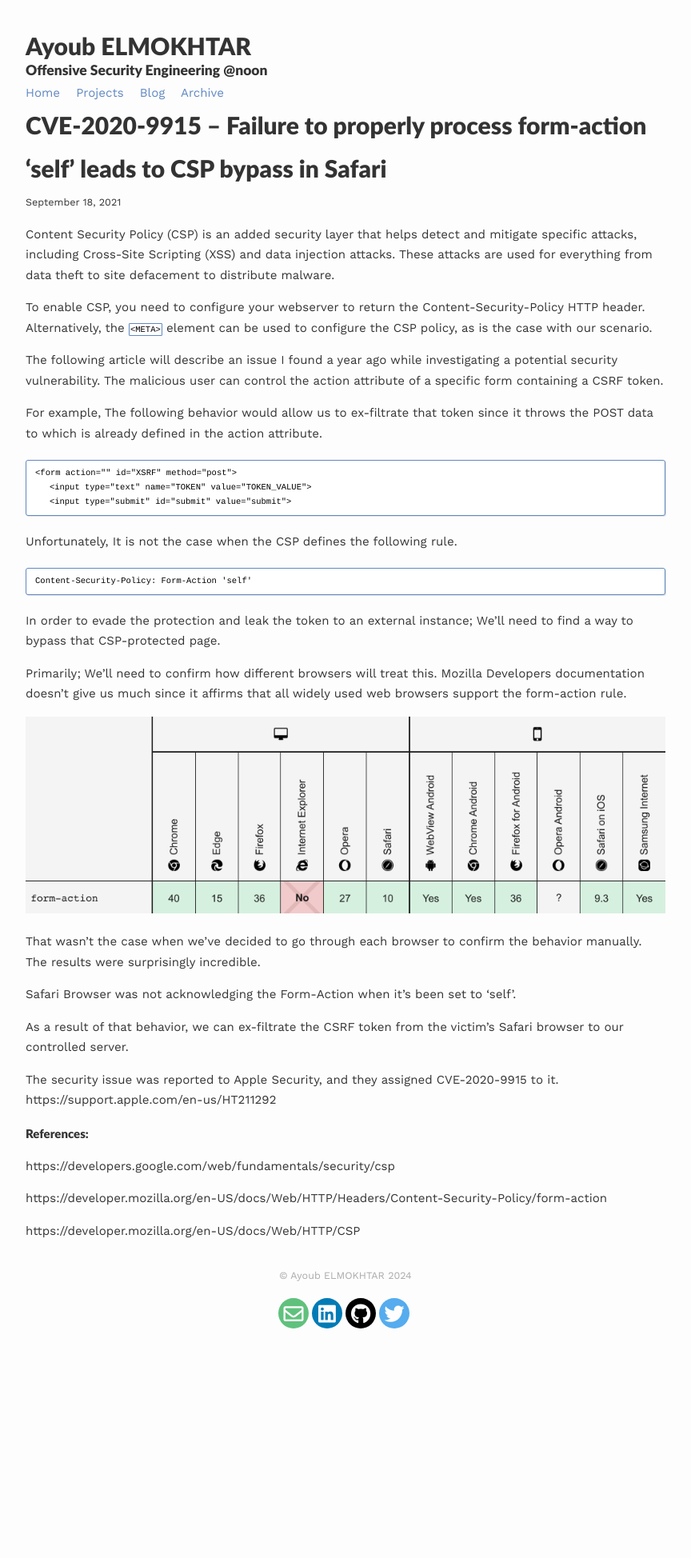
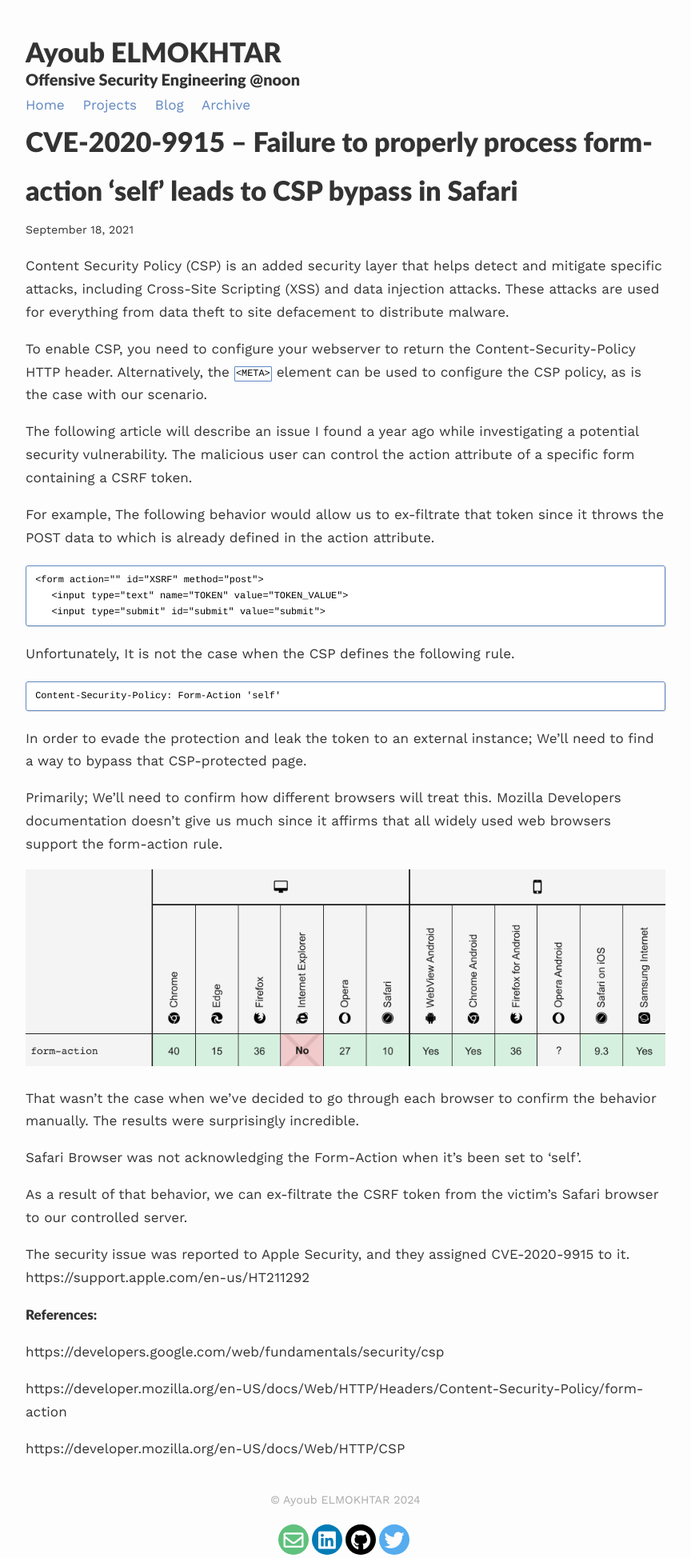
Before and after one commit to aelmokhtar/ayoubmokhtar.github.io, a Jekyll site: the page built from _posts/2021-09-18-csp-bypass-cve-2020-9915.md, in a window 1280 px wide. Shown: the whole page at 80% size, without its empty margins (208-1072 px from the left). Built offline with Jekyll 4.4.1, drawn with Linux system fonts in a browser that asks for light colours; nearby versions of some CDN libraries; before the commit the page ends 1665 px from its top, so only the background shows below that.

Commit message:
increase a bit

```diff
--- a/assets/css/_sass/variables.scss
+++ b/assets/css/_sass/variables.scss
@@ -1,5 +1,5 @@
 $base-font-family: 'Work Sans', sans-serif;
-$base-font-size:   15px;
+$base-font-size:   17px;
 $base-font-weight: 400;
 $small-font-size:  $base-font-size * 0.875;
 $base-line-height: 1.7;
```
